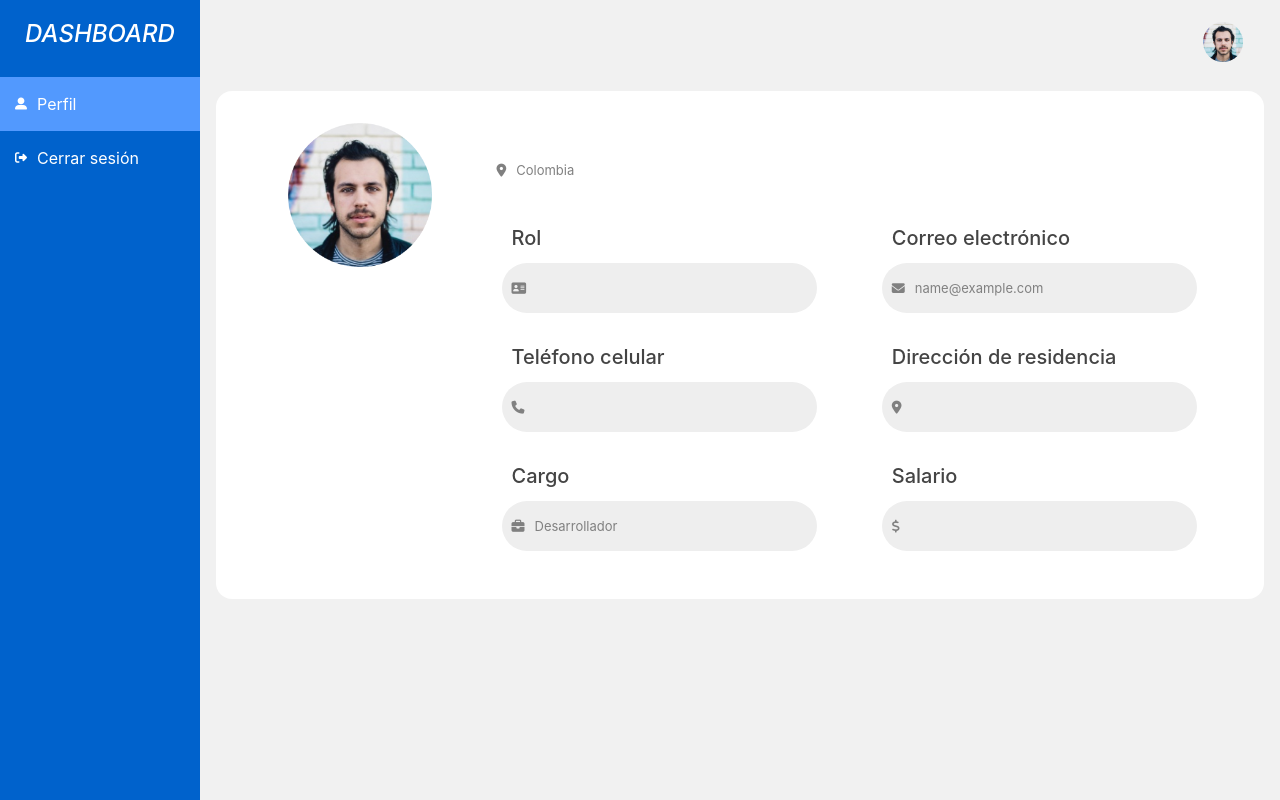
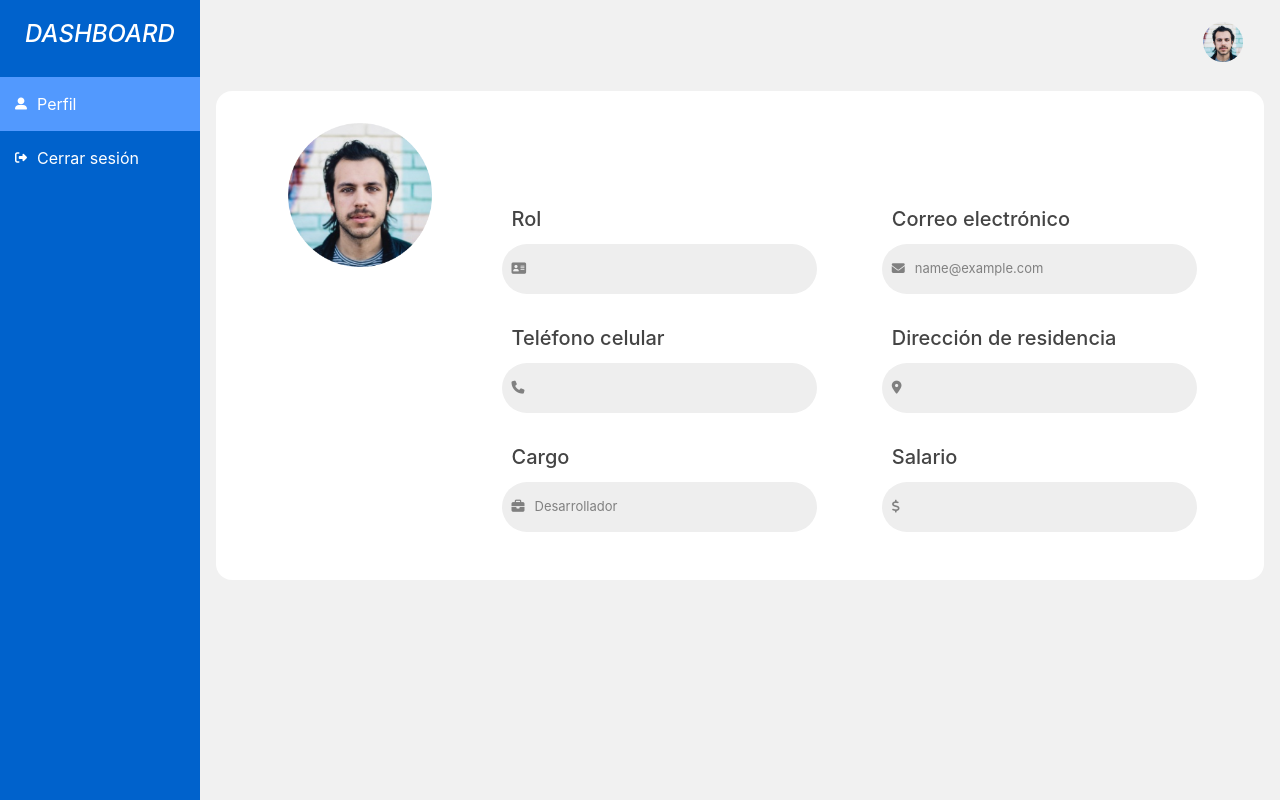
Before and after one commit to Hanner004/equipo-9-ciclo-3, a Flask app: page /dashboard/profile/ in a window 1280 px wide. Run offline with Flask 2, Linux system fonts and the light colour scheme; the visitor is signed in with stand-in values (Sample User, id 1); data comes from the database, SQL or seed files in the repository; data that the repository does not hold is empty; some libraries are stand-ins or nearby versions.

Commit message:
ajuste perfil

```diff
--- a/templates/dashboard/employeeProfile.html
+++ b/templates/dashboard/employeeProfile.html
@@ -52,10 +52,10 @@
                         <div class="row">
                             <div class="info-profile">
                                 <h2>{{profile.fullname}}</h2>
-                                <div class="name_loc">
+                                <!-- <div class="name_loc">
                                     <i class="fas fa-map-marker-alt"></i>
                                     <p>Caquetá / Colombia</p>
-                                </div>
+                                </div> -->
                             </div>
                         </div>
                         <div class="row g-5">
--- a/templates/dashboard/profile.html
+++ b/templates/dashboard/profile.html
@@ -52,10 +52,10 @@
                         <div class="row">
                             <div class="info-profile">
                                 <h2>{{profile.fullname}}</h2>
-                                <div class="name_loc">
+                                <!-- <div class="name_loc">
                                     <i class="fas fa-map-marker-alt"></i>
                                     <p>Colombia</p>
-                                </div>
+                                </div> -->
                             </div>
                         </div>
                         <div class="row g-5">
```
